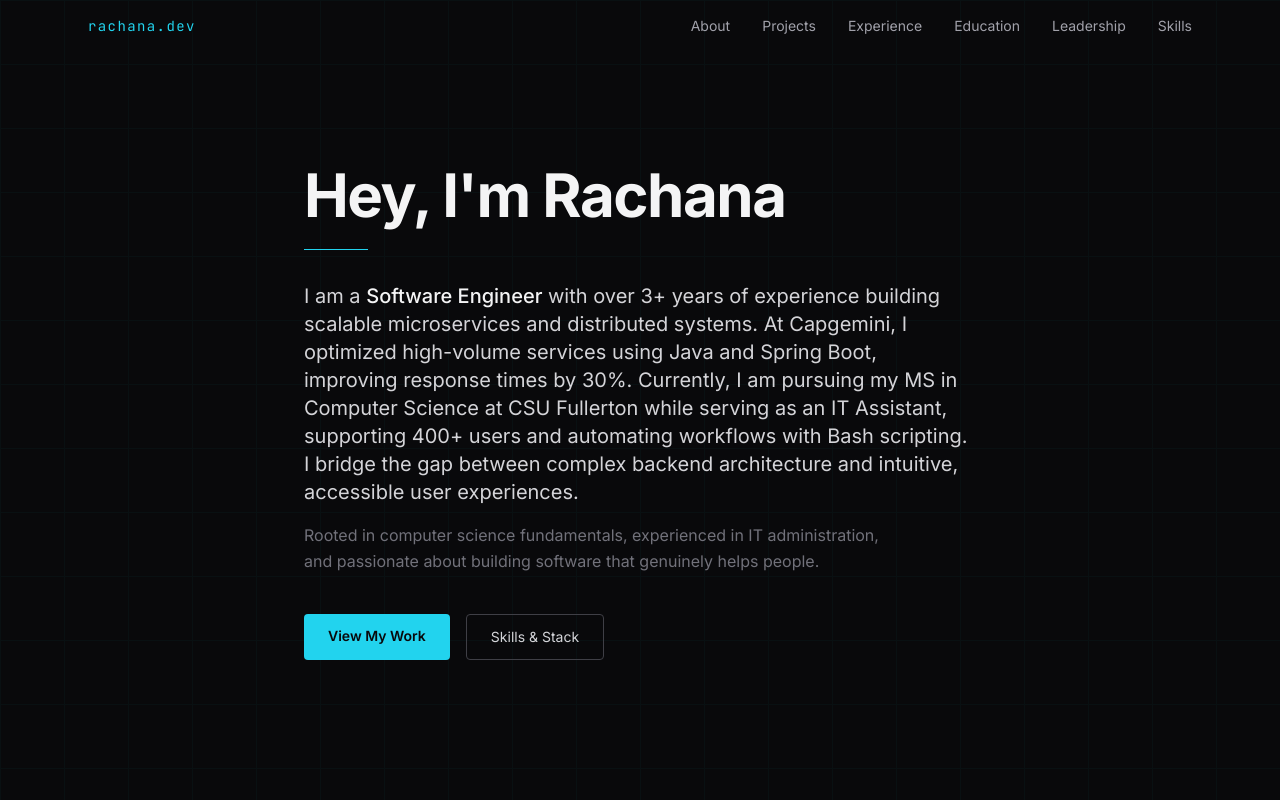
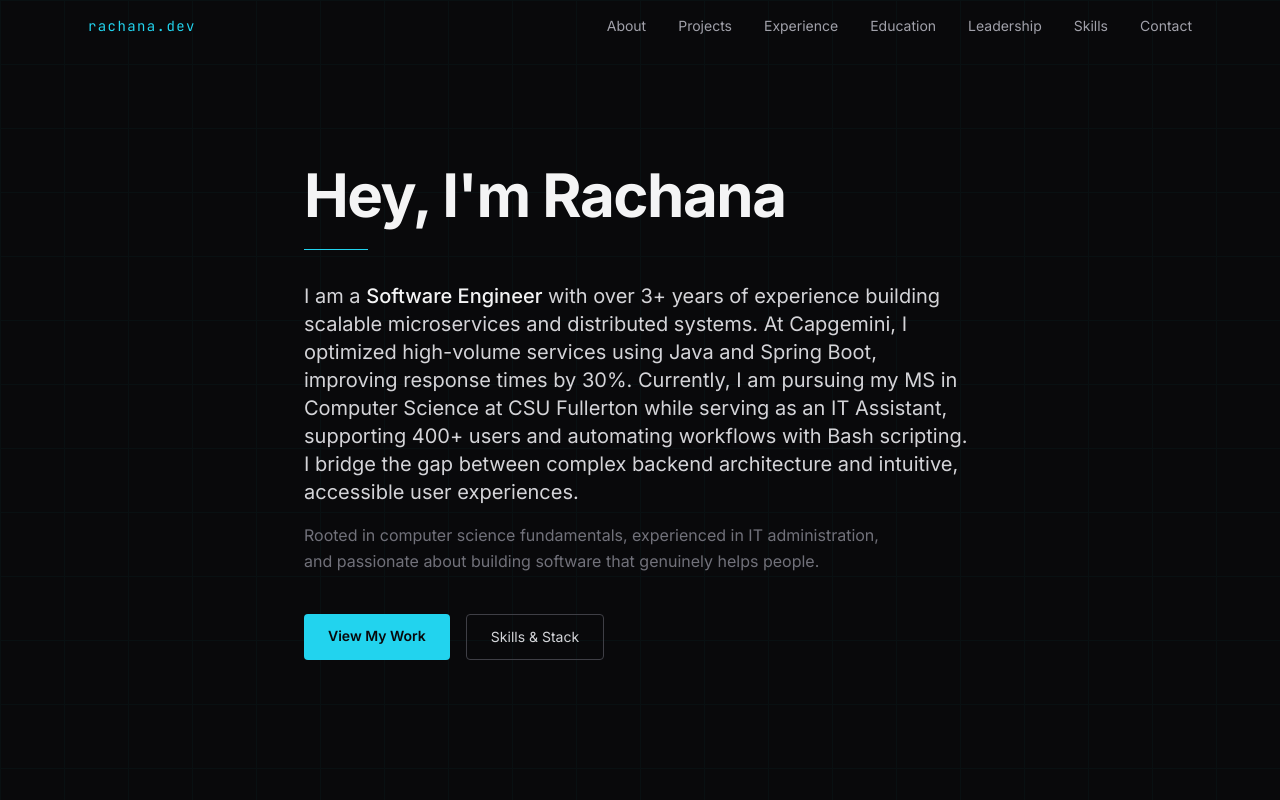
Before and after one commit to Rachana078/rachanaportfolio, a React (Vite) app: page / in a window 1280 px wide. Shown: the top 800 px of the page. Built offline with nearby package versions, Linux system fonts and the light colour scheme.

Commit message:
Add 'Contact' link to navigation

```diff
--- a/src/components/Nav.jsx
+++ b/src/components/Nav.jsx
@@ -7,6 +7,7 @@ const links = [
   { label: 'Education', href: '#education' },
   { label: 'Leadership', href: '#leadership' },
   { label: 'Skills', href: '#skills' },
+  { label: 'Contact', href: '#contact' },
 ]
 
 export default function Nav() {
```
